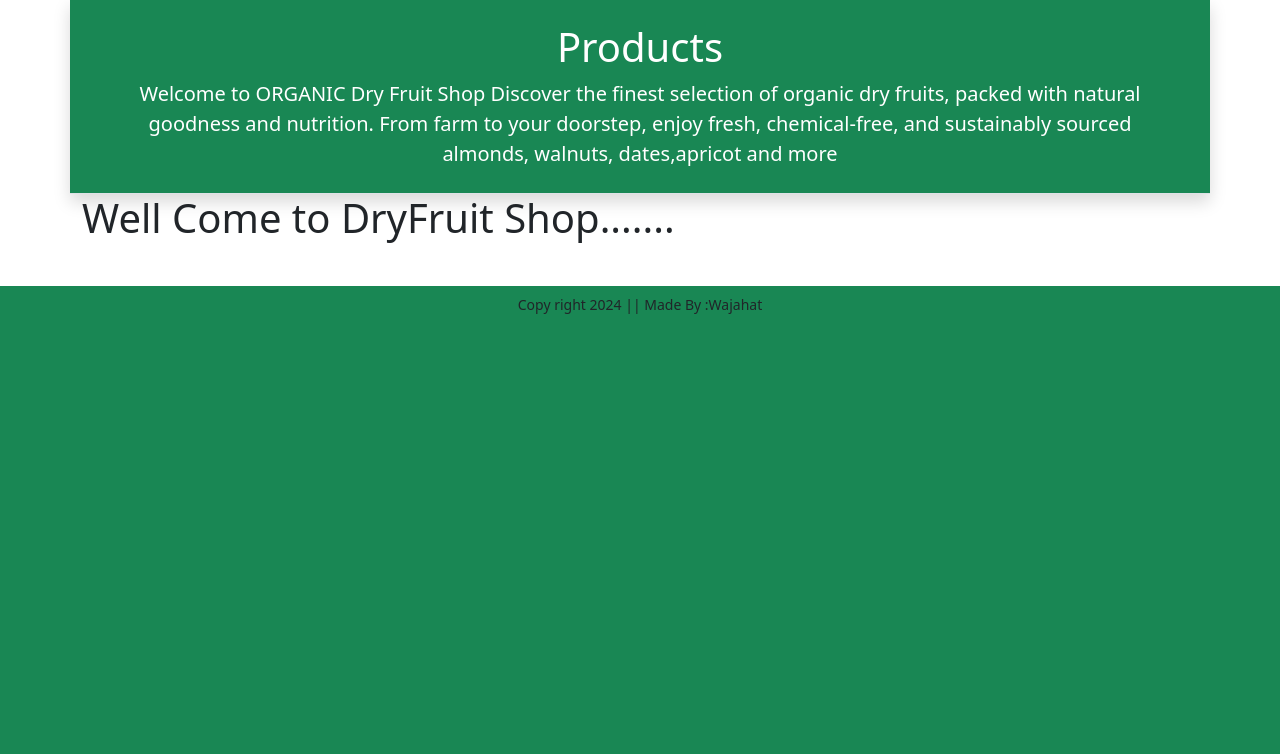
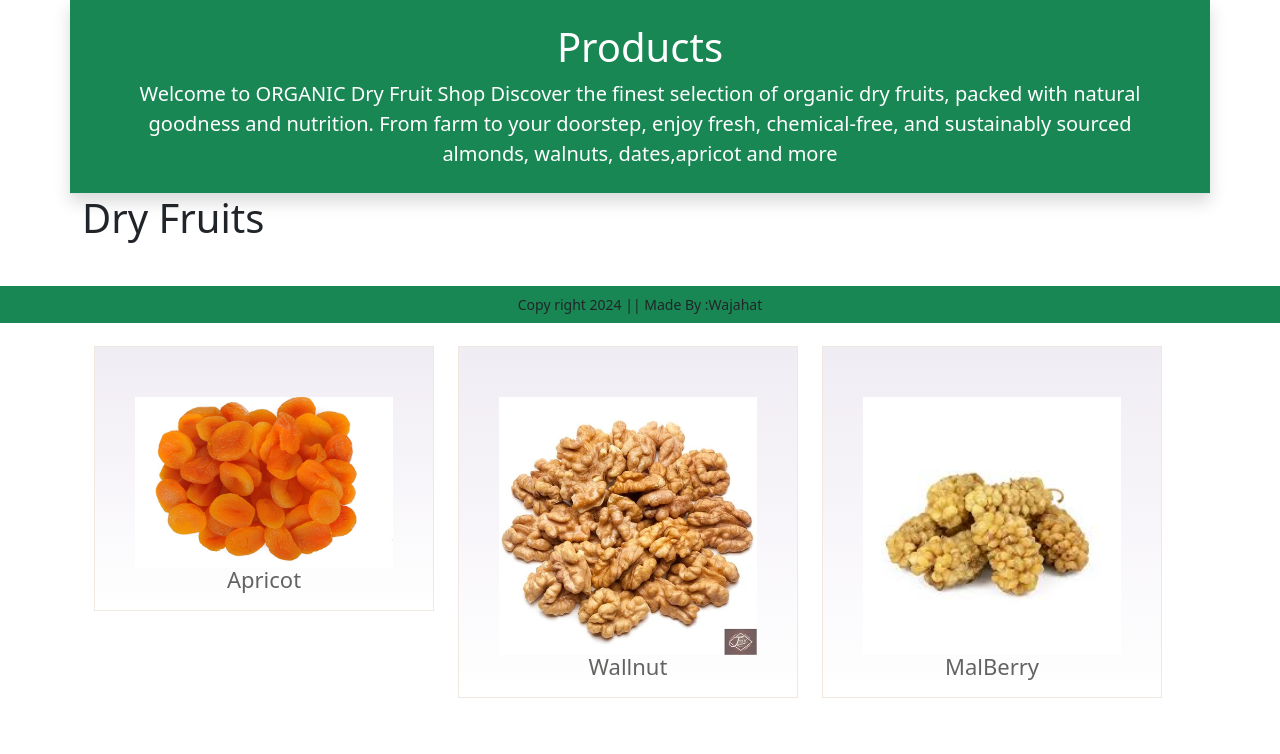
Before and after one commit to Wajahat-Infinity/dryFrruitShop, a Django app: page / in a window 1280 px wide. Shown: the part 477-1231 px from the top of the page. Before the commit the page ends 791 px from the top, so only its background shows below. Run offline with Django 5.2, Linux system fonts and the light colour scheme.

Commit message:
update day 3

```diff
--- a/app/static/app/css/style1.css
+++ b/app/static/app/css/style1.css
@@ -37,7 +37,8 @@
 
 
 
-.buttermilk{
+/* .buttermilk */
+.apricot{
     background-color:#fff;background-image:linear-gradient(#fff7ef, #fff);
     background-image:-webkit-linear-gradient(#fff7ef, #fff);
     background-image:-moz-linear-gradient(#fff7ef, #fff);
@@ -70,7 +71,9 @@
     width:100%;
 }
 
-.mlkpro{
+/* .mlkpro */
+
+.apricotpro{
     color:#636362;
     font-size:22px;
     line-height:22px;
--- a/app/templates/app/home.html
+++ b/app/templates/app/home.html
@@ -40,6 +40,34 @@
 {% endblock information %}
 {% block main-content %}
 
-<div class="container"><h1>Well Come to DryFruit Shop.......<h1></div>
+<div class="container"><h1>Dry Fruits<h1>
+  <br/><br/>
+  <div class="row container">
+<div class="col-md-4 col-sm-4 mi-go wow fadInUp"  data-wow-duration="1s" data-wow-delay="0.6s"
+style="animation-duration:1s ; animation-delay:.06s ; animation-name:none;">
+<div class="goodnesssec apricot smbg">
+  <a href="#"><div class="goodnessseccont text-center">
+    <img src="{% static 'app/images/product/p1.jpeg' %}" alt="" class="image-responsive">
+    <p class="apricotpro">Apricot</p></div></a> </div>
+
+</div>
+<div class="col-md-4 col-sm-4 mi-go wow fadInUp"  data-wow-duration="1s" data-wow-delay="0.6s"
+style="animation-duration:1s ; animation-delay:.06s ; animation-name:none;">
+<div class="goodnesssec apricot smbg">
+  <a href="#"><div class="goodnessseccont text-center">
+    <img src="{% static 'app/images/product/p6.png' %}" alt="" class="image-responsive">
+    <p class="apricotpro">Wallnut</p></div></a> </div>
+</div>
+<div class="col-md-4 col-sm-4 mi-go wow fadInUp"  data-wow-duration="1s" data-wow-delay="0.6s"
+style="animation-duration:1s ; animation-delay:.06s ; animation-name:none;">
+<div class="goodnesssec apricot smbg">
+  <a href="#"><div class="goodnessseccont text-center">
+    <img src="{% static 'app/images/product/p4.jpeg' %}" alt="" class="image-responsive">
+    <p class="apricotpro">MalBerry</p></div></a> </div>
+</div>
+
+  </div>
+
+</div>
     <br/> <br/>
 {% endblock main-content %}
```
Also changed, not shown: app/static/app/images/product/b4.jpg (added), app/static/app/images/product/p1.jpeg (added), app/static/app/images/product/p2.jpeg (added), app/static/app/images/product/p3.jpeg (added), app/static/app/images/product/p4.jpeg (added), app/static/app/images/product/p6.png (added).
